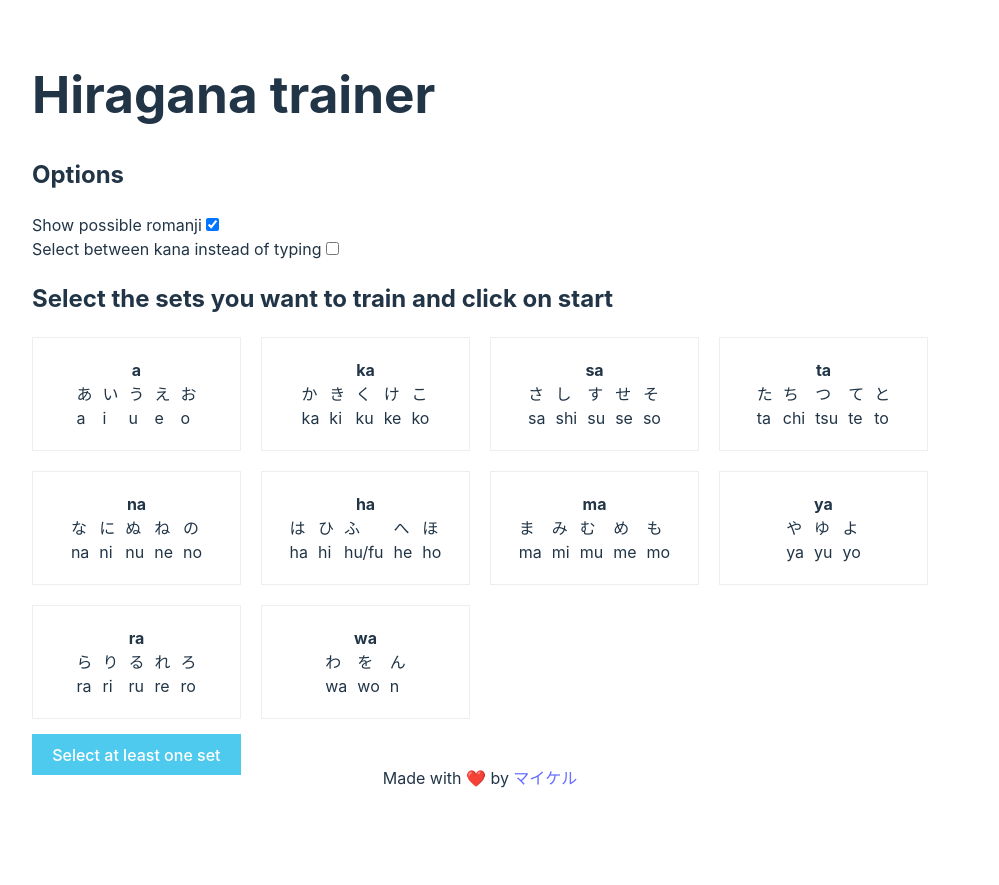
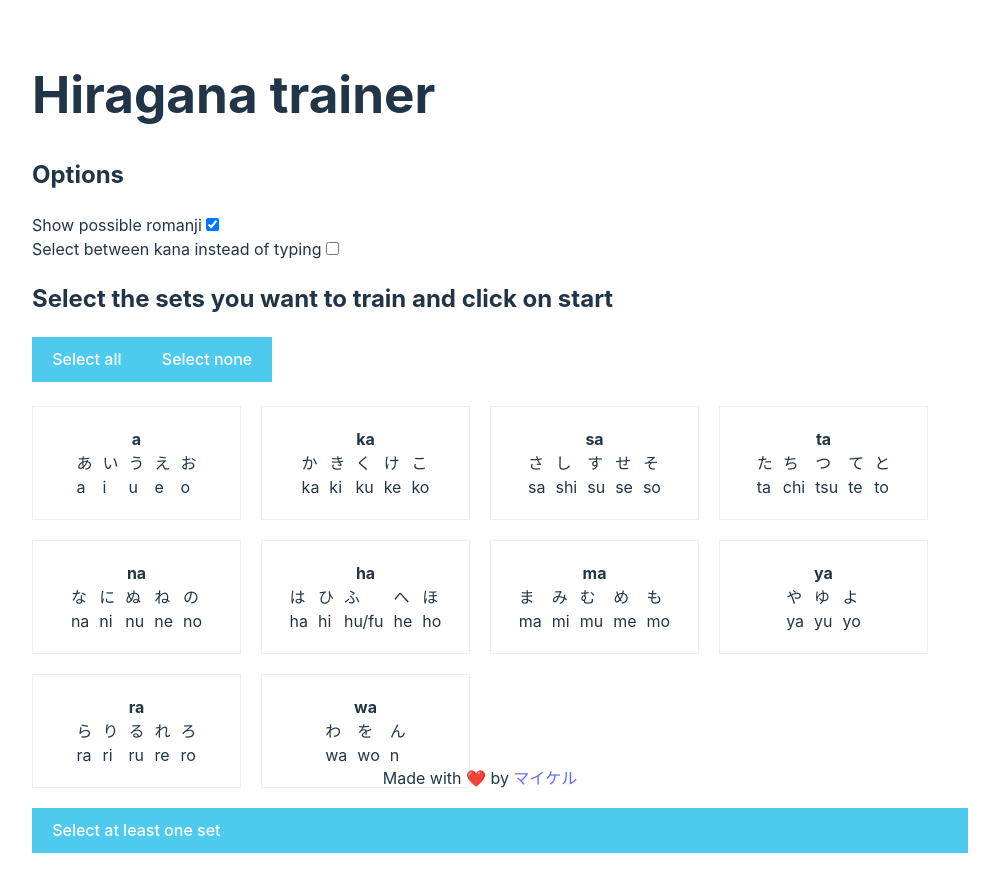
Before and after one commit to maluramichael/hiragana-trainer, a React (Vite) app: page / in a window 1280 px wide. Shown: the whole page, without its empty margins (160-1159 px from the left). Before the commit the page ends 800 px from the top, so only its background shows below. Built offline with nearby package versions, Linux system fonts and the light colour scheme.

Commit message:
Add possible romanji buttons

```diff
--- a/src/components/CharacterSets.jsx
+++ b/src/components/CharacterSets.jsx
@@ -2,7 +2,26 @@ import classnames          from 'classnames';
 import { HiraganaMapping } from '../data/HiraganaMapping.jsx';
 
 export const CharacterSets = ({ selectedCharacterSets, setSelectedCharacterSets }) => {
-    return <div className={'character-sets'}>
+    return <>
+        <div
+            className="button"
+            onClick={() => {
+                setSelectedCharacterSets(HiraganaMapping.map((item) => item.name));
+            }}
+        >
+            Select all
+        </div>
+        <div
+            className="button"
+            onClick={() => {
+                setSelectedCharacterSets([]);
+            }}
+        >
+            Select none
+        </div>
+        <br />
+        <br />
+        <div className={'character-sets'}>
             {HiraganaMapping.map((characterSet) => (
                 <div
                     className={classnames('character-set', { active: selectedCharacterSets.includes(characterSet.name) })}
@@ -32,5 +51,6 @@ export const CharacterSets = ({ selectedCharacterSets, setSelectedCharacterSets
                     </div>
                 </div>
             ))}
-    </div>;
+        </div>
+    </>;
 };
--- a/src/index.css
+++ b/src/index.css
@@ -84,12 +84,20 @@ button:focus-visible
 
 .button
 {
+    display:          inline-block;
     background-color: #4ecaef;
     color:            white;
     border:           1px solid transparent;
     padding:          0.6em 1.2em;
     font-size:        1em;
     font-weight:      500;
+    cursor:           pointer;
+}
+
+.button.full-width
+{
+    display: block;
+    width:   100%;
 }
 
 .button:hover
--- a/src/routes/Training/Training.jsx
+++ b/src/routes/Training/Training.jsx
@@ -11,16 +11,18 @@ import useSettings            from '../../hooks/useSettings.jsx';
 import './styles.css';
 
 function RomanjiMultipleChoice({ currentCharacter, onSelect }) {
-    return <>
+    return <div className={'buttons'}>
         {currentCharacter.availableRomanji.map((item, index) => (
-            <button
+            <div
+                className={'button'}
+                style={{ width: '40px', textAlign: 'center', display: 'inline-block' }}
                 key={index}
                 onClick={() => onSelect({ target: { value: item } })}
             >
                 {item}
-            </button>
+            </div>
         ))}
-    </>;
+    </div>;
 }
 
 function Training() {
--- a/src/routes/Training/styles.css
+++ b/src/routes/Training/styles.css
@@ -11,3 +11,8 @@
 .last-answer
 {
 }
+
+.buttons > .button + .button
+{
+    margin-left: 10px;
+}
--- a/src/routes/Welcome/Welcome.jsx
+++ b/src/routes/Welcome/Welcome.jsx
@@ -34,9 +34,8 @@ function Welcome() {
                     setSelectedCharacterSets={selectSets}
                     selectedCharacterSets={selectedSets}
                 />
-                <br />
                 <Link
-                    className={'button'}
+                    className={'button full-width'}
                     to={'/train/' + selectedSets.join(',')}
                     disabled={selectedSets.length <= 0}
                 >
--- a/src/routes/Welcome/styles.css
+++ b/src/routes/Welcome/styles.css
@@ -3,6 +3,7 @@
     display:               grid;
     grid-template-columns: repeat( auto-fit, minmax(200px, 1fr) );
     gap:                   20px;
+    margin-bottom:         20px;
 }
 
 .character-set
```
Lines whose indentation alone changed are shown as unchanged.
